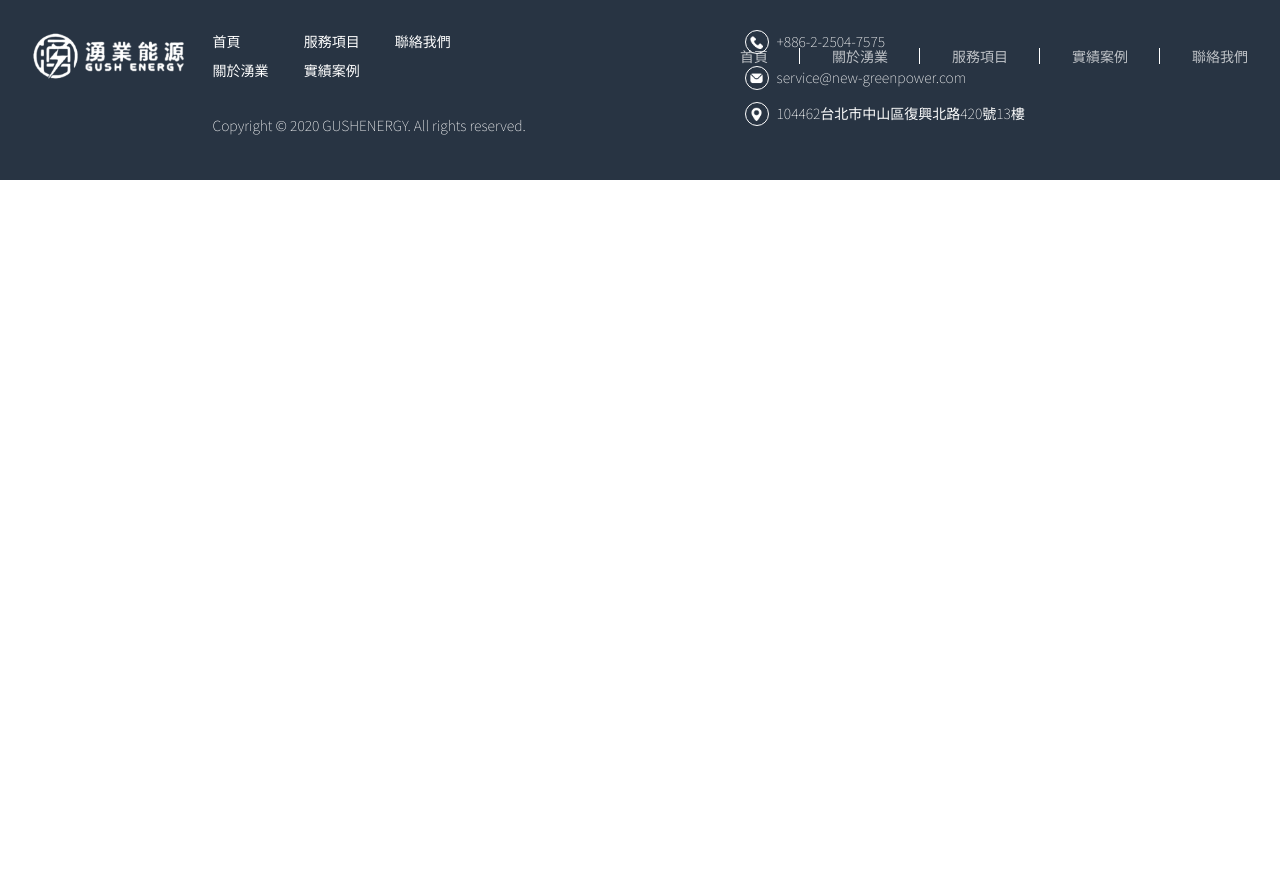
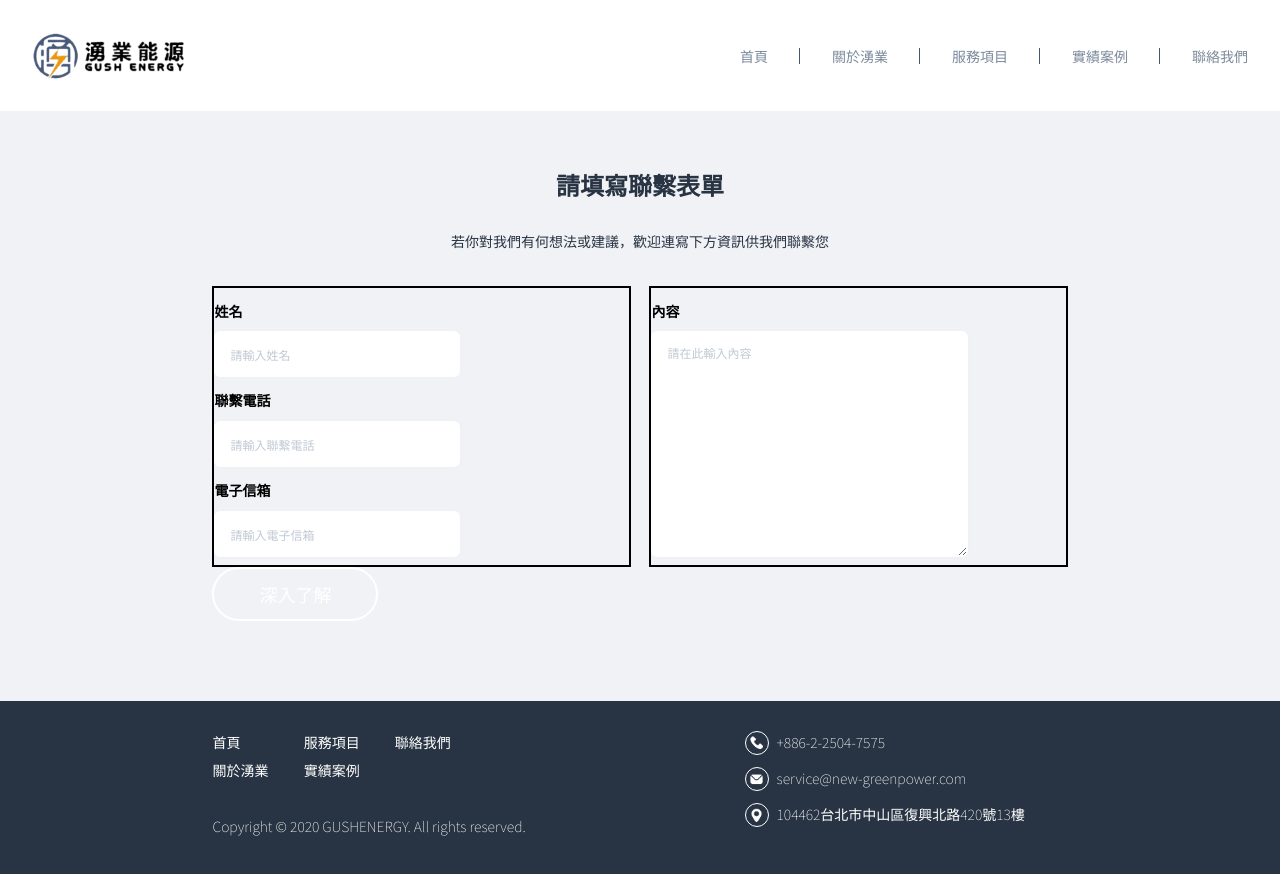
Before and after one commit to yaj55billy/gush-energy, a Nuxt app: page /contact in a window 1280 px wide. Shown: the top 874 px of the page. Before the commit the page ends 800 px from the top, so only its background shows below. Built offline with nearby package versions, Linux system fonts and the light colour scheme; a web font is replaced by a local one.

Commit message:
contact page 架構、Add header active program judgment、tab and accordion init

```diff
--- a/assets/styles/config/_base.sass
+++ b/assets/styles/config/_base.sass
@@ -63,46 +63,6 @@ body, html
 .h4, h4, .h5, h5, .h6, h6
 	// margin-top: 1.25rem
 
-// .h1, h1
-// 	font-size: $font-size-base * 3.5
-// .h2, h2
-// 	font-size: $font-size-base * 3
-// 	+lg
-// 		font-size: $font-size-base * 2.5
-// 	+sm
-// 		font-size: $font-size-base * 2.0
-// .h3, h3
-// 	font-size: $font-size-base * 2
-// .h4, h4
-// 	font-size: $font-size-base * 1.75
-// 	+lg
-// 		font-size: $font-size-base * 1.5
-// 	+sm
-// 		font-size: $font-size-base * 1.25
-// .h5, h5
-// 	font-size: $font-size-base * 1.5
-// 	+lg
-// 		font-size: $font-size-base * 1.25
-// 	+sm
-// 		font-size: $font-size-base * 1.25
-// .h6, h6
-// 	font-size: $font-size-base * 1.25
-// p
-// 	font-size: $font-size-base
-// 	font-weight: $font-weight-normal
-// 	color: $color-primary
-// 	margin-top: .75rem
-// strong
-// 	font-weight: $font-weight-normal
-// 	color: $color-primary
-// a
-// 	font-size: $font-size-base
-// 	font-weight: $font-weight-normal
-// 	color: $color-primary
-// 	text-decoration: none
-// 	cursor: pointer
-// span
-// 	color: $color-primary
 
 a
 	text-decoration: none
@@ -124,11 +84,6 @@ img
 	max-width: 100%
 	height: auto
 
-// hr
-// 	margin-top: 3rem
-// 	margin-bottom: 3rem
-// 	border: dashed 1px lighten($color-primary, 10%)
-
 button
 	background: none
 	border: none
@@ -141,3 +96,16 @@ button
 		padding: 0 20px
 	+md
 		padding: 0 15px
+
+.page
+	background-color: $color-page-bg
+	padding: 165px 0 80px
+	&__title
+		text-align: center
+		color: $color-blue-dark
+		font-size: 1.5rem
+	&__text
+		text-align: center
+		color: $color-blue-dark
+		font-size: .875rem
+		margin-top: 24px
--- a/assets/styles/config/_variables.sass
+++ b/assets/styles/config/_variables.sass
@@ -9,6 +9,7 @@ $font-family-default: 'Gen Jyuu Gothic', 'Noto Sans TC', 'Microsoft JhengHei', '
 $color-white:    #fff !default
 $color-white-750: rgba(255,255,255, .75) !default
 $color-white-500: rgba(255,255,255, .5) !default
+
 $color-gray-100: #fdfeff !default
 $color-gray-200: #f2f2f2 !default
 $color-gray-300: #dee2e6 !default
@@ -17,6 +18,8 @@ $color-gray-500: #adb5bd !default
 $color-gray-600: #6c757d !default
 $color-gray-700: #495057 !default
 $color-gray-800: #343a40 !default
+
+
 // $color-gray-900: #0e090d !default
 $color-gray-900: #111222 !default
 $color-black:    #000 !default
@@ -33,6 +36,7 @@ $color-green:    #22c55e !default
 
 
 // ----- COLOR 抽象 -----
+$color-page-bg: #F1F2F5 !default
 $color-primary:    $color-black !default
 $color-primary-title:    $color-gray-900 !default
 $color-secondary:  $color-gray-200 !default
--- a/assets/styles/layouts/_form.sass
+++ b/assets/styles/layouts/_form.sass
@@ -1,36 +1,44 @@
-// // /*-------------------------
-// //          F O R M S
-// // -------------------------*/
 
 // $formBorderColor: #ccc
 // $formBorderColorActive: #3ca
 // $formBorderColorFail: red
-// $formBorderRadius: 4px
 
 
-// $formPadding: 8px 15px
-
-// input,
-// input[type="text"],
 // input[type="checkbox"],
 // input[type="radio"],
-// input[type="email"],
 // input[type="password"],
-// textarea,
-// select
-// 	border: solid 1px $formBorderColor
-// 	border-radius: $formBorderRadius
-// 	background-color: #fff
-// 	// @include text_set(16px, 500, #555)
-// 	font-family: "微軟正黑體", "Microsoft JhengHei"
-// 	// height: 40px
-// 	$formPadding: 8px 15px
-// 	transition: border 0.5s
-// 	box-sizing: border-box
 
-// 	&::placeholder
-// 		color: #555
+$formPadding: 12px 15px
+$formBorderRadius: 6px
 
+input,
+input[type="text"],
+input[type="email"],
+textarea,
+select
+	box-sizing: border-box
+	border: solid 1px $color-white
+	border-radius: $formBorderRadius
+	background-color: $color-white
+	font-size: .875rem
+	color: $color-blue-dark
+	font-family: $font-family-default
+	padding: $formPadding
+	box-shadow: 0px 0px 10px 0px rgba(0, 0, 0, 0.01)
+	transition: border 0.4s ease-in-out
+	outline: none
+	&::placeholder
+		color: #C0C9D4
+		font-size: .75rem
+
+.form
+	&__item
+		margin-top: 12px
+	&__label
+		display: block
+		font-size: .875rem
+		font-weight: 700
+		margin-bottom: 8px
 
 // 	&:hover,
 // 	&:focus,
@@ -39,17 +47,6 @@
 
 // 	&.fail
 // 		border: solid 1px $formBorderColorActive
-
-
-// 	&[disabled]
-// 		background-color: #ccc
-
-
-// 	&.none-arrow
-// 		// 預設
-// 		-webkit-appearance: none
-// 		-moz-appearance: none
-// 		appearance: none
 
 
 // .form-wrap
--- a/assets/styles/main.sass
+++ b/assets/styles/main.sass
@@ -5,5 +5,63 @@
 @import "components/_btn"
 @import "layouts/_header"
 @import "layouts/_footer"
+@import "layouts/_form"
 @import "pages/_index"
 @import "pages/_about"
+@import "pages/_contact"
+
+// temp
+.qa
+	min-height: 1000px
+	&__container
+		max-width: 52.5%
+		margin: 0 auto
+	&__content
+		margin-top: 40px
+		ul
+			display: flex
+			justify-content: center
+			list-style: none
+			li
+				margin: 0 15px
+				cursor: pointer
+				&.active
+					color: #3ca5e6
+
+@keyframes tab
+	0%
+		opacity: 0
+	100%
+		opacity: 1
+.tab-content
+	opacity: 0
+	animation-name: tab
+	animation-duration: 1s
+	animation-fill-mode: forwards
+
+// @keyframes coll
+// 	0%
+// 		max-height: 0
+// 		opacity: 0.4
+// 	100%
+// 		max-height: 1000px
+// 		opacity: 1
+.accordion
+	&__item
+		margin-top: 24px
+	&__header
+		background-color: $color-white
+		color: $color-blue-light
+		font-size: .875rem
+		padding: 9px 12px
+	&__body
+		margin-top: 12px
+		color: $color-blue-light
+		font-size: .875rem
+		// max-height: 0
+		// opacity: 0
+		// transition: all .4s ease-in-out
+		// animation-name: coll
+		// animation-duration: 1s
+		// animation-fill-mode: forwards
+		// animation-timing-function: ease-in-out
--- /dev/null
+++ b/assets/styles/pages/_contact.sass
@@ -0,0 +1,14 @@
+.contact
+	&__container
+		max-width: 66.8%
+		margin: 0 auto
+	&__form
+		margin-top: 32px
+		&__content
+			width: 100%
+			display: flex
+		&__col
+			flex: 1
+			border: solid 2px #000
+			&:nth-child(1)
+				margin-right: 2.2%
--- a/components/Header.vue
+++ b/components/Header.vue
@@ -1,6 +1,20 @@
 <script setup>
 import { ref, computed, onMounted } from "vue";
+const route = useRoute();
 const headerActive = ref(false);
+
+const pagePathHandle = () => {
+	if (route.path === "/") {
+		// console.log("首頁");
+		headerActive.value = false; // 預設
+		window.addEventListener("scroll", scrollHandle, true);
+	} else {
+		// console.log("其他頁面");
+		headerActive.value = true;
+		window.removeEventListener("scroll", scrollHandle, true);
+	}
+};
+
 const scrollHandle = () => {
 	const wsY = window.scrollY;
 	if (wsY > 50) {
@@ -15,8 +29,15 @@ const navMenuToggle = () => {
 	isOpen.value = !isOpen.value;
 };
 
+watch(
+	() => route.path,
+	(newPath, oldPath) => {
+		pagePathHandle();
+	}
+);
+
 onMounted(() => {
-	window.addEventListener("scroll", scrollHandle, true);
+	pagePathHandle();
 });
 
 onUnmounted(() => {
--- a/pages/about.vue
+++ b/pages/about.vue
@@ -4,6 +4,7 @@ export default {};
 
 <template>
 	<h2>ABOUT</h2>
+	<div style="min-height: 2000px; background-color: aquamarine"></div>
 </template>
 
 <style></style>
--- a/pages/contact.vue
+++ b/pages/contact.vue
@@ -1,7 +1,88 @@
-<template></template>
+<script setup>
+import { ref, computed, onMounted } from "vue";
 
-<script>
-export default {};
+const form = ref({
+	name: "",
+	mobile: "",
+	email: "",
+	content: "",
+});
+const handleSubmit = () => {
+	const name = "姓名: " + encodeURIComponent(form.value.name);
+	const mobile = "聯繫電話: " + encodeURIComponent(form.value.mobile);
+	const email = "電子信箱: " + encodeURIComponent(form.value.email);
+	const content = "內容: " + encodeURIComponent(form.value.content);
+
+	const mailtoLink = `mailto:yaj55ushydna@gmail.com?subject=新的聯繫表單提交&body=${name}%0A${mobile}%0A${email}%0A${content}`;
+	console.log(mailtoLink);
+
+	window.location.href = mailtoLink;
+};
 </script>
 
+<template>
+	<div class="page contact">
+		<div class="contact__container">
+			<h2 class="page__title">請填寫聯繫表單</h2>
+			<p class="page__text">
+				若你對我們有何想法或建議，歡迎連寫下方資訊供我們聯繫您
+			</p>
+			<!--
+        表單程式 html5
+        表單送出 mailto
+      -->
+			<form @submit.prevent="handleSubmit" class="contact__form">
+				<div class="contact__form__content">
+					<div class="contact__form__col">
+						<div class="form__item">
+							<label for="" class="form__label">姓名</label>
+							<input
+								type="text"
+								class="form__control"
+								placeholder="請輸入姓名"
+								v-model="form.name"
+							/>
+						</div>
+						<div class="form__item">
+							<label for="" class="form__label">聯繫電話</label>
+							<input
+								type="text"
+								class="form__control"
+								placeholder="請輸入聯繫電話"
+								v-model="form.mobile"
+							/>
+						</div>
+						<div class="form__item">
+							<label for="" class="form__label">電子信箱</label>
+							<input
+								type="text"
+								class="form__control"
+								placeholder="請輸入電子信箱"
+								v-model="form.email"
+							/>
+						</div>
+					</div>
+					<div class="contact__form__col">
+						<div class="form__item">
+							<label for="" class="form__label">內容</label>
+							<textarea
+								name=""
+								id=""
+								cols="30"
+								rows="10"
+								class="form__control"
+								placeholder="請在此輸入內容"
+								v-model="form.content"
+							></textarea>
+						</div>
+					</div>
+				</div>
+				<div class="form__btn">
+					<button type="submit" class="btn">深入了解</button>
+				</div>
+			</form>
+		</div>
+	</div>
+</template>
+
 <style></style>
--- /dev/null
+++ b/pages/qa.vue
@@ -0,0 +1,142 @@
+<script setup>
+import { ref } from "vue";
+
+const solarEnergyData = ref([
+	{
+		title: "太陽能發電是否為產生噪音及造成電磁逼的危害問題？",
+		content:
+			"太陽光電發電系統運轉時並不會產生噪音，即使在屋頂裝置高達2萬瓦的太陽能板，他所產生的電磁波，約僅相當於一台一般家用電器（如家中電腦），遠低於環保署的環境建議，完全符合人體安全規範，使用上並無電磁波危害忍體脂疑慮",
+		isOpen: true,
+	},
+	{
+		title: "太陽能發電真的完全無污染嗎？",
+		content:
+			"Content for section 2Content for section 2Content for section 2Content for section 2Content for section 2Content for section 2Content for section 2Content for section 2Content for section 2Content for section 2Content for section 2Content for section 2Content for section 2Content for section 2Content for section 2Content for section 2Content for section 2Content for section 2Content for section 2Content for section 2Content for section 2Content for section 2",
+		isOpen: false,
+	},
+	{
+		title: "太陽能板在水面上對水質會造成污染嗎？",
+		content: "Content for section 3",
+		isOpen: false,
+	},
+]);
+
+const toggleAccordion = (index) => {
+	solarEnergyData.value[index].isOpen = !solarEnergyData.value[index].isOpen;
+};
+
+const beforeEnter = (el) => {
+	el.style.height = "0";
+};
+const enter = (el) => {
+	el.style.height = el.scrollHeight + "px";
+};
+const beforeLeave = (el) => {
+	el.style.height = el.scrollHeight + "px";
+};
+const leave = (el) => {
+	el.style.height = "0";
+};
+
+// about tab
+const currentContent = ref(0);
+const changeCurrentHandle = (num) => {
+	currentContent.value = num;
+};
+</script>
+
+<template>
+	<div class="page qa">
+		<div class="qa__container">
+			<h2 class="page__title">常見問題</h2>
+			<p class="page__text">還有更多問題嗎？可以看看我們的Q&A問答集</p>
+			<div class="qa__content">
+				<ul>
+					<li
+						@click="changeCurrentHandle(0)"
+						:class="{ active: currentContent === 0 }"
+					>
+						太陽能系統設置
+					</li>
+					<li
+						@click="changeCurrentHandle(1)"
+						:class="{ active: currentContent === 1 }"
+					>
+						其他系統
+					</li>
+					<li
+						@click="changeCurrentHandle(2)"
+						:class="{ active: currentContent === 2 }"
+					>
+						其他系統2
+					</li>
+				</ul>
+				<div>
+					<section class="tab-content" v-show="currentContent === 0">
+						這是內容一<br />
+						Lorem ipsum dolor sit amet consectetur adipisicing elit. Reiciendis
+						quo minus esse velit eveniet perferendis inventore vero ad nisi
+						ipsa. Obcaecati veniam fugit atque dolorem laborum dicta labore quia
+						deserunt?
+						<br />
+						<div class="accordion">
+							<section
+								class="accordion__item"
+								v-for="(item, index) in solarEnergyData"
+								:key="item.title"
+							>
+								<div class="accordion__header" @click="toggleAccordion(index)">
+									<h5 class="accordion__header__text">
+										{{ item.title }}
+									</h5>
+									<span class="accordion__header__arrow"></span>
+								</div>
+								<Transition
+									name="slide"
+									@before-enter="beforeEnter"
+									@enter="enter"
+									@before-leave="beforeLeave"
+									@leave="leave"
+								>
+									<div class="accordion__body" v-show="item.isOpen">
+										<p>
+											{{ item.content }}
+										</p>
+									</div>
+								</Transition>
+							</section>
+						</div>
+					</section>
+					<section class="tab-content" v-show="currentContent === 1">
+						22222<br />
+						Lorem ipsum dolor sit, amet consectetur adipisicing elit. Error
+						molestias earum accusamus reprehenderit et! Id, eaque omnis rerum
+						dolor quis tempora, temporibus impedit blanditiis ducimus, quidem
+						debitis cumque fugiat eius.
+					</section>
+					<section class="tab-content" v-show="currentContent === 2">
+						33333<br />
+						33333<br />
+						Lorem ipsum dolor sit amet consectetur adipisicing elit. Tenetur
+						accusantium tempora reprehenderit quibusdam eius esse corrupti quia
+						placeat delectus. Ipsa tempora placeat vero vel excepturi fugit
+						quaerat reiciendis unde nemo?
+					</section>
+				</div>
+			</div>
+		</div>
+	</div>
+</template>
+
+<style scoped lang="sass">
+
+.slide-enter-active,.slide-leave-active
+  transition: all 0.4s ease-in-out
+//   transition: opacity .4s ease-in-out
+
+.slide-enter-from,.slide-leave-to
+  opacity: 0
+
+.slide-enter-to,.slide-leave-from
+  opacity: 1
+</style>
```
